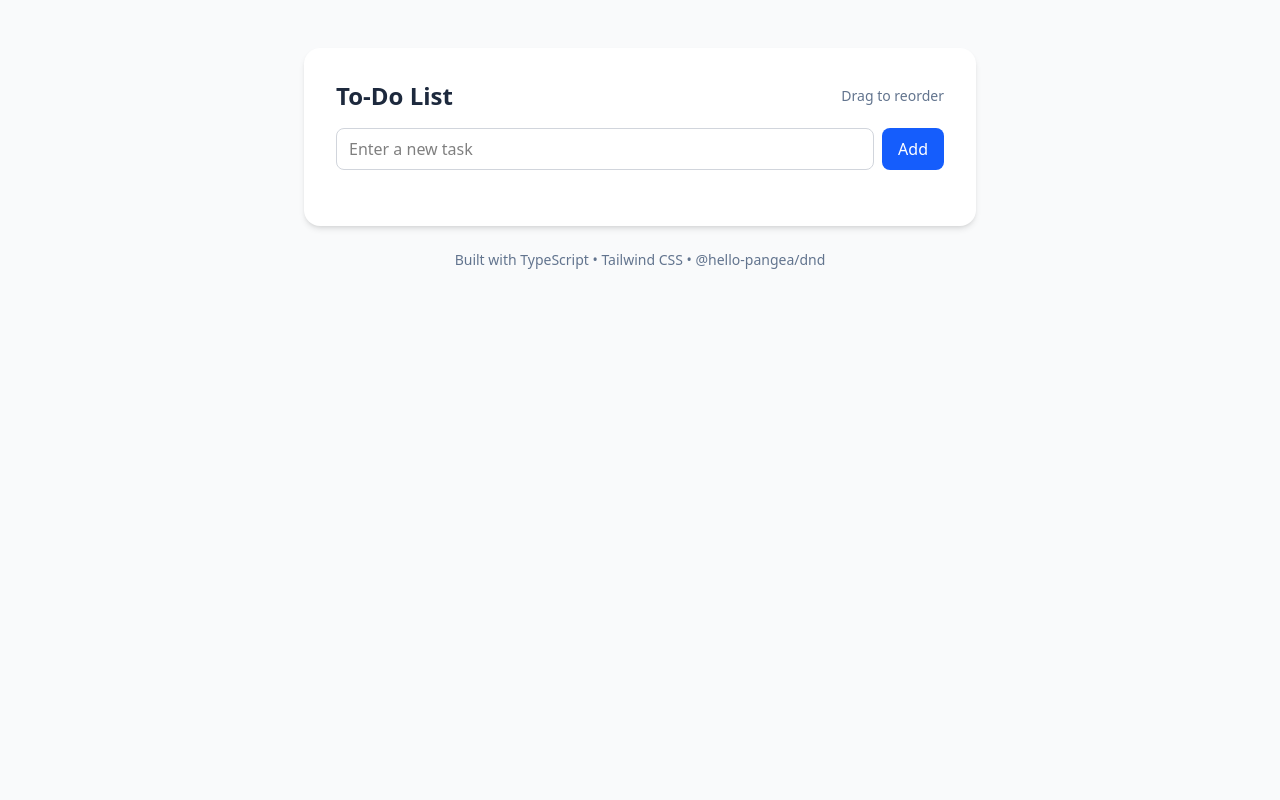
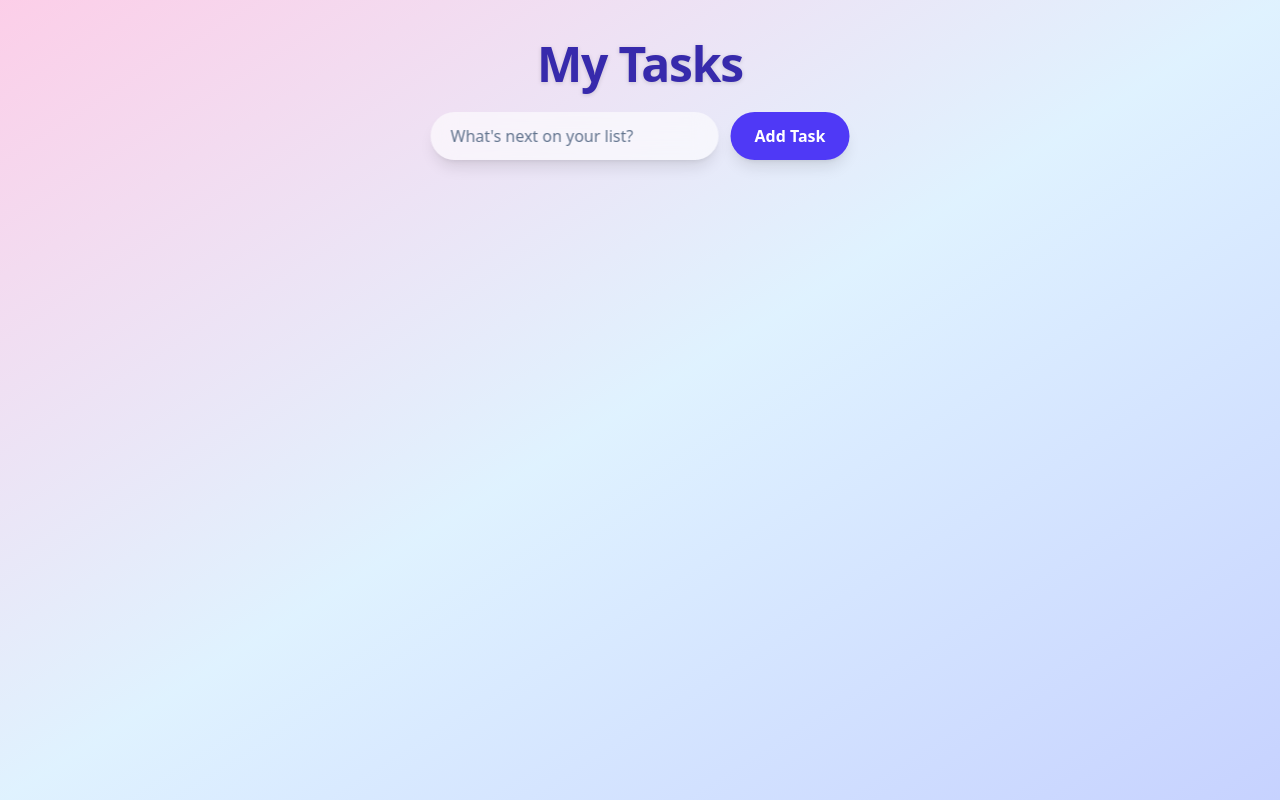
Before and after one commit to Isingizwe12/todolist-typescript, a React (Vite) app: page / in a window 1280 px wide. Built offline with nearby package versions, Linux system fonts and the light colour scheme.

Commit message:
changed  so that item  can be movable to the entire page

```diff
--- a/src/App.tsx
+++ b/src/App.tsx
@@ -1,51 +1,114 @@
-import React, { useState, useEffect } from "react";
-import TodoForm from "./components/TodoForm";
-import TodoList from "./components/TodoList";
+import React, { useState, useRef } from "react";
+import TaskItem from "./components/TodoItem";
 
-export interface Todo {
-  id: number;
+type Task = {
+  id: string;
   text: string;
-  completed: boolean;
-}
+  done: boolean;
+  x: number;
+  y: number;
+};
 
 export default function App() {
-  // Load todos from localStorage initially
-  const [todos, setTodos] = useState<Todo[]>(() => {
-    const saved = localStorage.getItem("todos");
-    return saved ? JSON.parse(saved) : [];
-  });
+  const [tasks, setTasks] = useState<Task[]>([]);
+  const [input, setInput] = useState("");
+  const [draggingId, setDraggingId] = useState<string | null>(null);
+  const offset = useRef({ x: 0, y: 0 });
 
-  // Save todos to localStorage whenever they change
-  useEffect(() => {
-    localStorage.setItem("todos", JSON.stringify(todos));
-  }, [todos]);
+  function addTask() {
+    const text = input.trim();
+    if (!text) return;
+    const newTask: Task = {
+      id: Date.now().toString(),
+      text,
+      done: false,
+      x: window.innerWidth / 2 - 150,
+      y: 160 + tasks.length * 80,
+    };
+    setTasks([...tasks, newTask]);
+    setInput("");
+  }
 
-  const addTodo = (text: string) => {
-    const newTodo: Todo = {
-      id: Date.now(),
-      text,
-      completed: false,
-    };
-    setTodos((prev) => [...prev, newTodo]);
-  };
+  function toggleTask(id: string) {
+    setTasks(tasks.map((t) => (t.id === id ? { ...t, done: !t.done } : t)));
+  }
+
+  function deleteTask(id: string) {
+    setTasks(tasks.filter((t) => t.id !== id));
+  }
+
+  function handleMouseDown(e: React.MouseEvent, id: string) {
+    const rect = (e.currentTarget as HTMLElement).getBoundingClientRect();
+    offset.current = { x: e.clientX - rect.left, y: e.clientY - rect.top };
+    setDraggingId(id);
+  }
+
+  function handleMouseMove(e: React.MouseEvent) {
+    if (!draggingId) return;
+    const { x, y } = offset.current;
+    setTasks((prev) =>
+      prev.map((task) =>
+        task.id === draggingId
+          ? { ...task, x: e.clientX - x, y: e.clientY - y }
+          : task
+      )
+    );
+  }
+
+  function handleMouseUp() {
+    setDraggingId(null);
+  }
 
   return (
-    <div className="min-h-screen bg-gray-50 flex items-start justify-center py-12 px-4 sm:px-6 lg:px-8">
-      <div className="w-full max-w-2xl">
-        <div className="bg-white rounded-2xl shadow-md p-6 sm:p-8">
-          <div className="flex items-center justify-between mb-4">
-            <h1 className="text-2xl font-semibold text-slate-800">To-Do List</h1>
-            <p className="text-sm text-slate-500">Drag to reorder</p>
-          </div>
-          <TodoForm onAdd={addTodo} />
-          <div className="mt-6">
-            <TodoList todos={todos} setTodos={setTodos} />
-          </div>
-        </div>
-        <div className="text-center mt-6 text-sm text-slate-500">
-          Built with TypeScript • Tailwind CSS • @hello-pangea/dnd
+    <div
+      className="relative min-h-screen bg-gradient-to-br from-pink-200 via-sky-100 to-indigo-200 overflow-hidden"
+      onMouseMove={handleMouseMove}
+      onMouseUp={handleMouseUp}
+    >
+      {/* Header & Input */}
+      <div className="fixed top-10 left-1/2 -translate-x-1/2 text-center z-50">
+        <h1 className="text-5xl font-extrabold text-indigo-800 mb-6 tracking-tight drop-shadow-sm">
+          My  Tasks
+        </h1>
+        <div className="flex gap-3 justify-center">
+          <input
+            value={input}
+            onChange={(e) => setInput(e.target.value)}
+            placeholder="What's next on your list?"
+            className="border-0 rounded-full px-5 py-3 w-72 shadow-lg bg-white/60 backdrop-blur-md placeholder:text-slate-500 focus:ring-4 focus:ring-indigo-400 focus:outline-none"
+          />
+          <button
+            onClick={addTask}
+            className="bg-indigo-600 hover:bg-indigo-700 text-white font-semibold px-6 py-3 rounded-full shadow-lg transition-transform active:scale-95"
+          >
+            Add Task
+          </button>
         </div>
       </div>
+
+      {/* Draggable Tasks */}
+      {tasks.map((task) => (
+        <div
+          key={task.id}
+          onMouseDown={(e) => handleMouseDown(e, task.id)}
+          className={`absolute cursor-grab active:cursor-grabbing transition-transform ${
+            draggingId === task.id
+              ? "scale-105 drop-shadow-2xl"
+              : "drop-shadow-lg"
+          }`}
+          style={{ left: task.x, top: task.y }}
+        >
+          <TaskItem
+            id={task.id}
+            text={task.text}
+            done={task.done}
+            onToggle={() => toggleTask(task.id)}
+            onDelete={() => deleteTask(task.id)}
+          />
+        </div>
+      ))}
+
+
     </div>
   );
 }
--- a/src/components/TodoItem.tsx
+++ b/src/components/TodoItem.tsx
@@ -1,57 +1,50 @@
-import type { Todo } from "../App";
-import type { Dispatch, SetStateAction } from "react";
+import React from "react";
 
-interface TodoItemProps {
-  todo: Todo;
-  todos: Todo[];
-  setTodos: Dispatch<SetStateAction<Todo[]>>;
-}
-
-export default function TodoItem({ todo, todos, setTodos }: TodoItemProps) {
-  // Toggle completed state
-  const toggleCompleted = () => {
-    const updated = todos.map((t) =>
-      t.id === todo.id ? { ...t, completed: !t.completed } : t
-    );
-    setTodos(updated);
+type TaskItemProps = {
+  id: string;
+  text: string;
+  done: boolean;
+  onToggle: () => void;
+  onDelete: () => void;
 };
 
-  // Delete todo
-  const deleteTodo = () => {
-    const updated = todos.filter((t) => t.id !== todo.id);
-    setTodos(updated);
-  };
-
+export default function TaskItem({
+  text,
+  done,
+  onToggle,
+  onDelete,
+}: TaskItemProps) {
   return (
-    <div className="flex items-center justify-between w-full">
-      {/* Task text */}
     <div
-        className={`flex-1 text-slate-800 ${
-          todo.completed ? "line-through text-slate-400" : ""
+      className={`flex justify-between items-center w-72 px-5 py-4 rounded-2xl border border-white/40 backdrop-blur-md shadow-md bg-gradient-to-r ${
+        done
+          ? "from-emerald-200 to-green-100"
+          : "from-indigo-100 to-pink-100"
+      } transition-all duration-300`}
+    >
+      <div className="flex items-center gap-3">
+        <input
+          type="checkbox"
+          checked={done}
+          onChange={onToggle}
+          className="w-5 h-5 accent-indigo-600"
+        />
+        <span
+          className={`text-lg ${
+            done
+              ? "line-through text-gray-400"
+              : "text-indigo-800 font-semibold"
           }`}
         >
-        {todo.text}
+          {text}
+        </span>
       </div>
-
-      {/* Buttons */}
-      <div className="flex gap-2">
       <button
-          onClick={toggleCompleted}
-          className={`px-3 py-1 rounded-lg border text-sm ${
-            todo.completed
-              ? "border-green-500 text-green-600"
-              : "border-gray-300 text-gray-600"
-          } hover:bg-gray-100 transition`}
+        onClick={onDelete}
+        className="text-red-500 hover:text-red-700 font-bold text-xl"
       >
-          {todo.completed ? "Done" : "Mark"}
+        ×
       </button>
-        <button
-          onClick={deleteTodo}
-          className="px-3 py-1 rounded-lg border border-red-400 text-red-600 text-sm hover:bg-red-50 transition"
-        >
-          Delete
-        </button>
-      </div>
     </div>
   );
 }
--- a/src/components/Todolist.tsx
+++ /dev/null
@@ -1,55 +0,0 @@
-import React from "react";
-import type { Todo } from "../App";
-import  { DragDropContext, Droppable, Draggable } from "@hello-pangea/dnd";
-import type { DropResult } from "@hello-pangea/dnd";
-import TodoItem from "./TodoItem";
-
-interface TodoListProps {
-  todos: Todo[];
-  setTodos: React.Dispatch<React.SetStateAction<Todo[]>>;
-}
-
-export default function TodoList({ todos, setTodos }: TodoListProps) {
-  // function called when drag ends
-  const handleDragEnd = (result: DropResult) => {
-    if (!result.destination) return;
-
-    const updatedTodos = Array.from(todos);
-    const [movedItem] = updatedTodos.splice(result.source.index, 1);
-    updatedTodos.splice(result.destination.index, 0, movedItem);
-
-    setTodos(updatedTodos);
-  };
-
-  return (
-    <DragDropContext onDragEnd={handleDragEnd}>
-      <Droppable droppableId="todos">
-        {(provided) => (
-          <ul
-            className="space-y-3"
-            {...provided.droppableProps}
-            ref={provided.innerRef}
-          >
-            {todos.map((todo, index) => (
-              <Draggable key={todo.id} draggableId={todo.id.toString()} index={index}>
-                {(provided, snapshot) => (
-                  <li
-                    ref={provided.innerRef}
-                    {...provided.draggableProps}
-                    {...provided.dragHandleProps}
-                    className={`bg-gray-50 border border-gray-200 rounded-lg p-4 shadow-sm flex items-center justify-between ${
-                      snapshot.isDragging ? "bg-blue-50 shadow-md" : ""
-                    }`}
-                  >
-                    <TodoItem todo={todo} todos={todos} setTodos={setTodos} />
-                  </li>
-                )}
-              </Draggable>
-            ))}
-            {provided.placeholder}
-          </ul>
-        )}
-      </Droppable>
-    </DragDropContext>
-  );
-}
--- a/src/components/todoForm.tsx
+++ /dev/null
@@ -1,42 +0,0 @@
-import { useState } from "react";
-
-interface TodoFormProps {
-  onAdd: (text: string) => void; // function passed from App to add a new todo
-}
-
-export default function TodoForm({ onAdd }: TodoFormProps) {
-  const [input, setInput] = useState("");
-
-  const handleSubmit = () => {
-    const trimmed = input.trim();
-    if (!trimmed) return;
-
-    onAdd(trimmed);  // send input back to App
-    setInput("");    // clear input field
-  };
-
-  const handleEnterKey = (e: React.KeyboardEvent<HTMLInputElement>) => {
-    if (e.key === "Enter") {
-      handleSubmit();
-    }
-  };
-
-  return (
-    <div className="flex flex-col sm:flex-row gap-2 mt-4">
-      <input
-        type="text"
-        value={input}
-        onChange={(e) => setInput(e.target.value)}
-        onKeyDown={handleEnterKey}
-        placeholder="Enter a new task"
-        className="flex-1 border border-gray-300 rounded-lg px-3 py-2 focus:outline-none focus:ring-2 focus:ring-blue-400 w-full sm:w-auto"
-      />
-      <button
-        onClick={handleSubmit}
-        className="bg-blue-600 text-white px-4 py-2 rounded-lg hover:bg-blue-700 transition w-full sm:w-auto"
-      >
-        Add
-      </button>
-    </div>
-  );
-}
```
Lines whose indentation alone changed are shown as unchanged.
